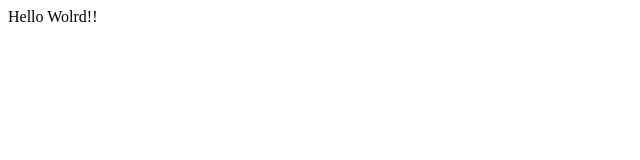
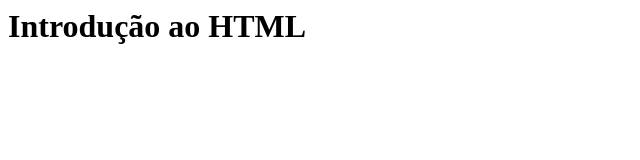
Before and after one commit to arthur-tuko/MeuPrimeiroSiteTurmaA, a plain HTML site: page index.html in a window 1280 px wide. Shown: the whole page, without its empty margins (0-640 px from the left). Drawn offline with Linux system fonts and the light colour scheme.

Commit message:
ESTRUTURA BASICA

```diff
--- a/index.html
+++ b/index.html
@@ -1,6 +1,8 @@
 <html>
-
-Hello Wolrd!!
-
-
+    <head>
+        <title>Meu Primeiro Site</title>
+     </head>
+     <body>
+        <h1>Introdução ao HTML</h1>
+     </body>
 </html>
```
